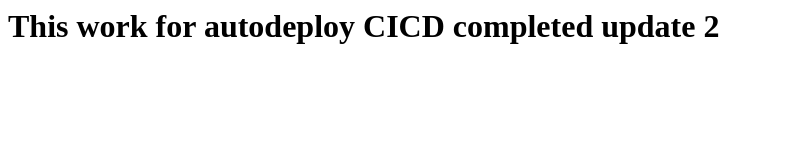
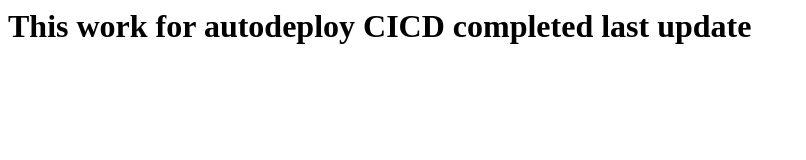
Before and after one commit to Ali-Shahzad-Ali/ecomm, a plain HTML site: page index.html in a window 1280 px wide. Shown: the whole page, without its empty margins (0-806 px from the left). Drawn offline with Linux system fonts and the light colour scheme.

Commit message:
Index.html

```diff
--- a/index.html
+++ b/index.html
@@ -1,3 +1 @@
-<h1>This work for autodeploy CICD completed update 2
-
-</h1>
+<h1>This work for autodeploy CICD completed last update</h1>
```
